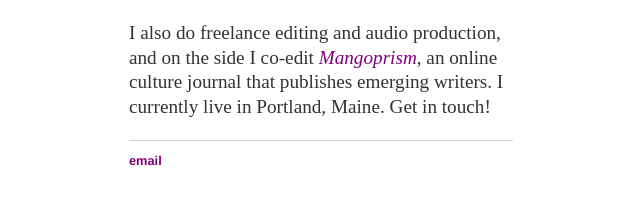
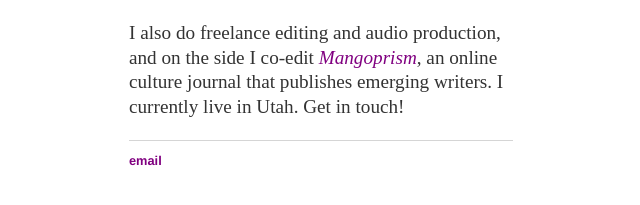
Before and after one commit to aonschwartz/aonschwartz.github.io, a Jekyll site: the page built from index.md, in a window 1280 px wide. Shown: the part 534-739 px from the top of the page, without its empty margins (319-959 px from the left). Built offline with Jekyll 4.4.1, drawn with Linux system fonts in a browser that asks for light colours.

Commit message:
Update index.md

```diff
--- a/index.md
+++ b/index.md
@@ -8,4 +8,4 @@
 
 I'm a freelance journalist, editor, and audio producer with a focus on labor, criminal justice, and political movements. My work has appeared in *The New Republic*, *In These Times*, *High Country News*, *Dissent*, *The Baffler*, *Chicago*, and *The Outline*, among other publications. I previously worked as a general assignment reporter with the *Walla Walla Union-Bulletin,* a local newspaper in Washington State.
 
-I also do freelance editing and audio production, and on the side I co-edit *[Mangoprism](https://mangoprism.com/)*, an online culture journal that publishes emerging writers. I currently live in Portland, Maine. Get in touch!
+I also do freelance editing and audio production, and on the side I co-edit *[Mangoprism](https://mangoprism.com/)*, an online culture journal that publishes emerging writers. I currently live in Utah. Get in touch!
```
